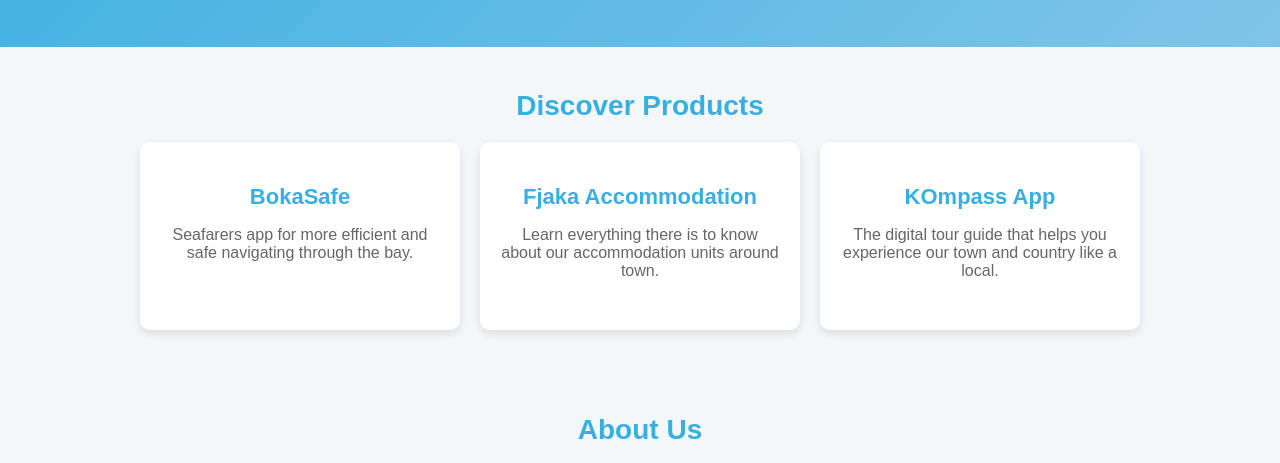
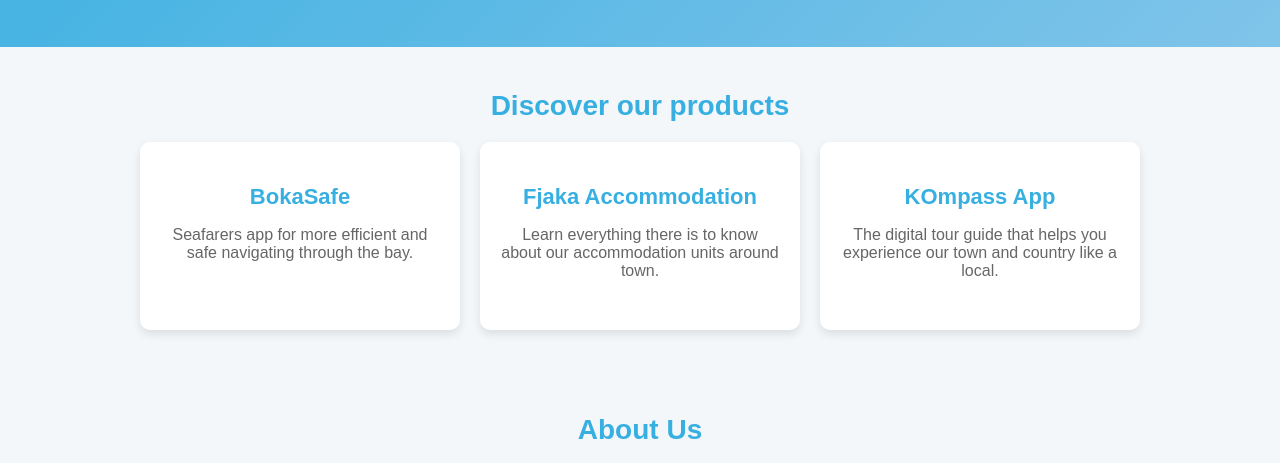
Before and after one commit to DjordjePerovic12/BokaSafe-Backend, a website: page views/index.html in a window 1280 px wide. Shown: the part 336-799 px from the top of the page. Drawn offline with Linux system fonts and the light colour scheme; files that its build step writes are made by us from their sources; files whose address does not match are found by name.

Commit message:
Minor change

```diff
--- a/views/index.html
+++ b/views/index.html
@@ -27,7 +27,7 @@
 
   <!-- Products Section -->
   <section id="products-section" class="section products-section">
-    <h2>Discover Products</h2>
+    <h2>Discover our products</h2>
     <div class="products">
       <div class="product">
         <h3>BokaSafe</h3>
```
